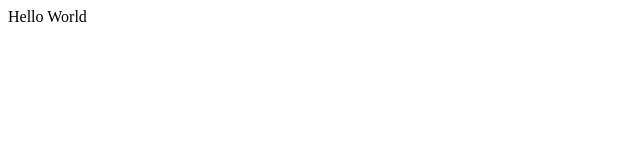
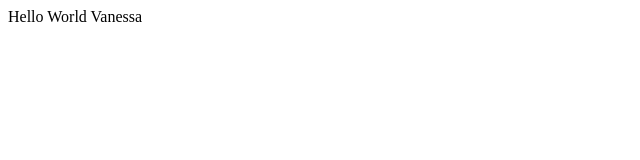
Before and after one commit to vanessallim/Example, a plain HTML site: page index.html in a window 1280 px wide. Shown: the full height of the page, 0-640 px from the left. Drawn offline with Linux system fonts and the light colour scheme.

Commit message:
added my name

```diff
--- a/index.html
+++ b/index.html
@@ -7,5 +7,6 @@
 </head>
 <body>
     Hello World
+    Vanessa
 </body>
 </html>
```
